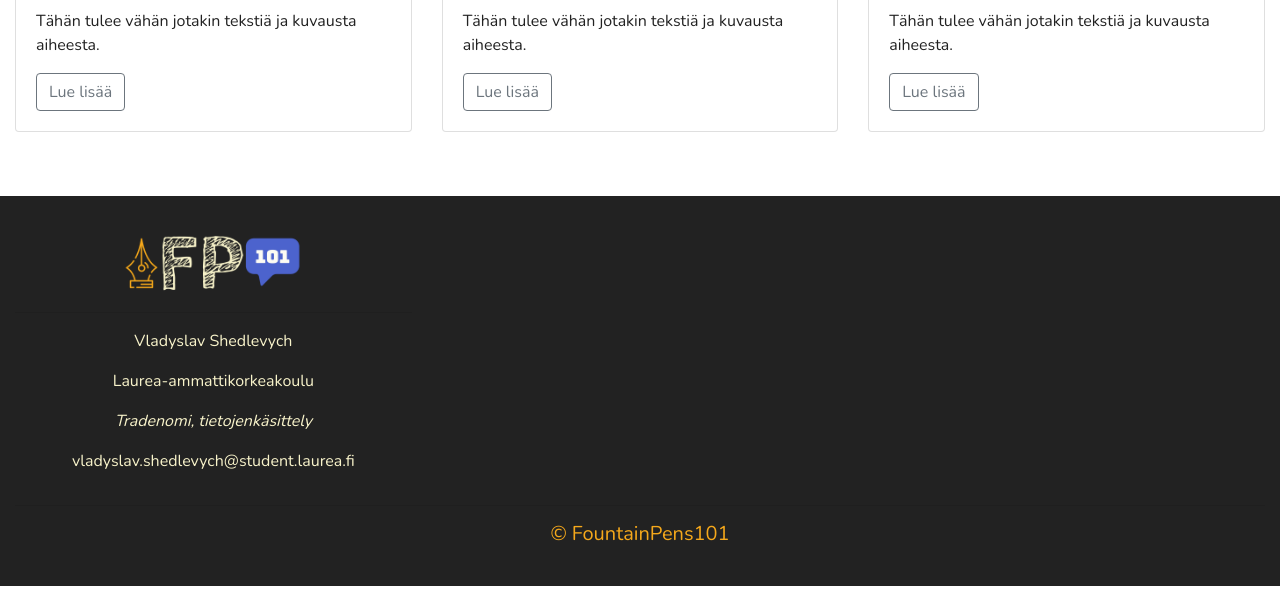
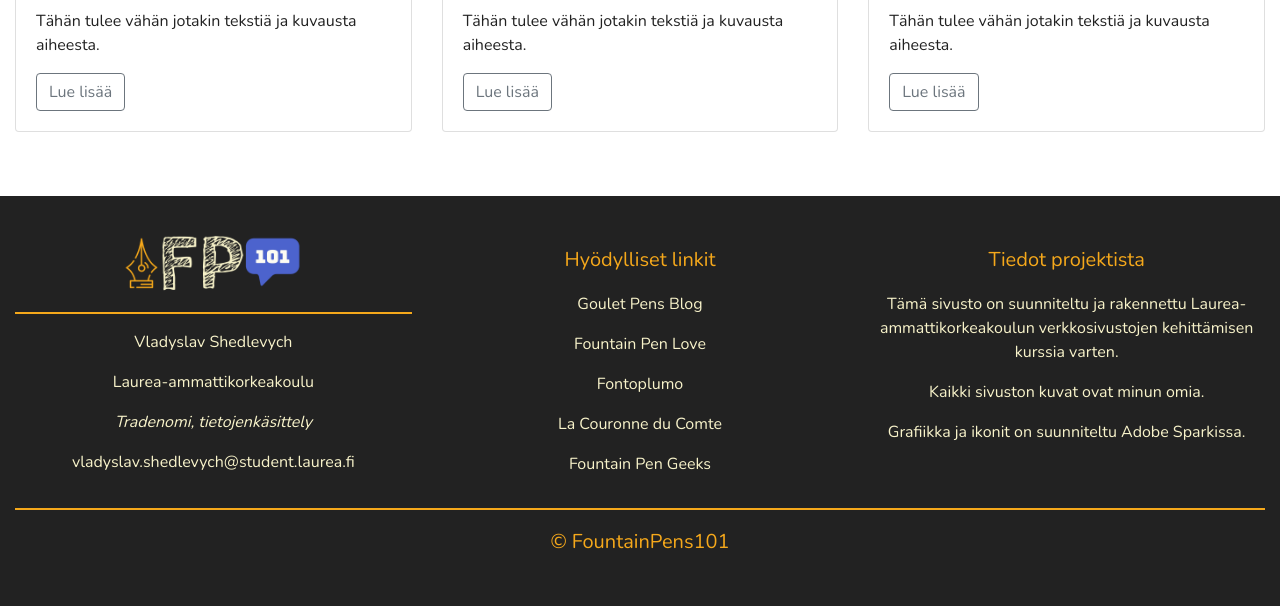
Before and after one commit to shedl/shedl.github.io, a plain HTML site: page index.html in a window 1280 px wide. Shown: the part 1873-2479 px from the top of the page. Drawn offline with nearby package versions, Linux system fonts and the light colour scheme.

Commit message:
Edited footer section
Added links and additional information

```diff
--- a/index.html
+++ b/index.html
@@ -189,13 +189,27 @@
 <footer>
 <div class="container-fluid padding">
 <div class="row text-center">
-	<div class="col-md-4">
+	<div class="col-xs-12 col-md-4">
 		<img src="img/logo.png" width="180" height="68">
 		<hr class="light">
 		<p>Vladyslav Shedlevych</p>
 		<p>Laurea-ammattikorkeakoulu</p>
 		<p><i>Tradenomi, tietojenkäsittely</i></p>
 		<p>vladyslav.shedlevych@student.laurea.fi</p>
+	</div>
+	<div class="col-xs-12 col-md-4">
+		<h5>Hyödylliset linkit</h5>
+		<p><a class="genlink" href="https://blog.gouletpens.com">Goulet Pens Blog</a></p>
+		<p><a class="genlink" href="https://fountainpenlove.com">Fountain Pen Love</a></p>
+		<p><a class="genlink" href="https://fontoplumo.nl">Fontoplumo</a></p>
+		<p><a class="genlink" href="https://www.lacouronneducomte.com">La Couronne du Comte</a></p>
+		<p><a class="genlink" href="https://fpgeeks.com/forum/">Fountain Pen Geeks</a></p>
+	</div>
+	<div class="col-xs-12 col-md-4">
+		<h5>Tiedot projektista</h5>
+		<p>Tämä sivusto on suunniteltu ja rakennettu Laurea-ammattikorkeakoulun verkkosivustojen kehittämisen kurssia varten.</p>
+		<p>Kaikki sivuston kuvat ovat minun omia.</p>
+		<p>Grafiikka ja ikonit on suunniteltu Adobe Sparkissa.</p>
 	</div>
 	<div class="col-12">
 		<hr class="light">
--- a/styles.css
+++ b/styles.css
@@ -38,7 +38,7 @@ html, body {
 .carousel-inner img {
   width: 100%;
   height: 100%;
-  min-height:350px;
+  min-height:400px;
   object-fit:cover;
 }
 .carousel-caption {
@@ -91,6 +91,8 @@ footer p {
 }
 footer h5 {
   color: #F5A81B;
+  margin-top: 1em;
+  margin-bottom: 1em;
 }
 .icon {
   padding-top: 1rem;
@@ -98,3 +100,22 @@ footer h5 {
 .fa-bars {
   color: #F8F3CA;
 }
+.light {
+  border-top: 2px solid #F5A81B;
+}
+/* unvisited link */
+.genlink:link {
+  color: #F8F3CA;
+}
+/* visited link */
+.genlink:visited {
+  color: #F8F3CA;
+}
+/* mouse over link */
+.genlink:hover {
+  color: #F5A81B;
+}
+/* selected link */
+.genlink:active {
+  color: #4C63CD;
+}
```
